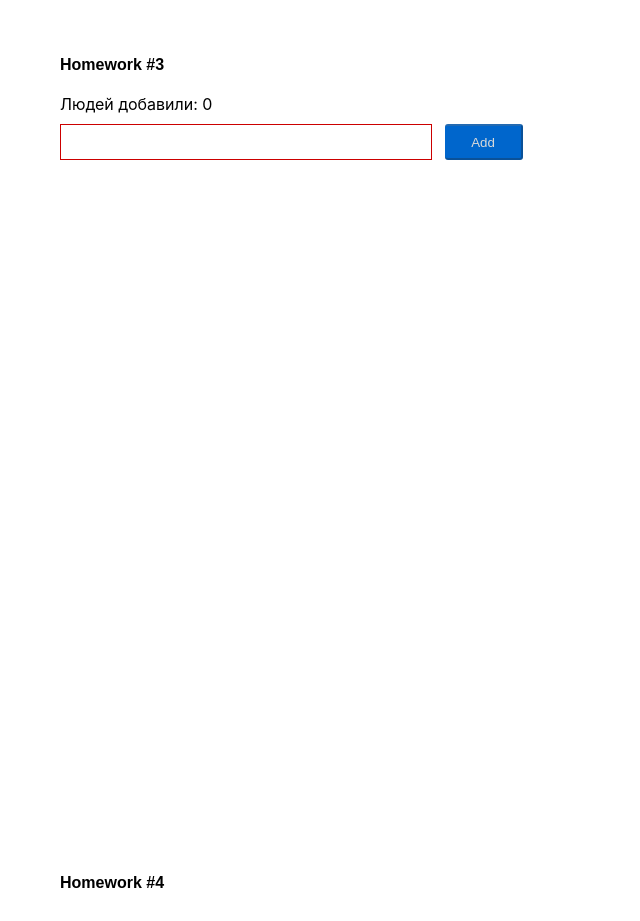
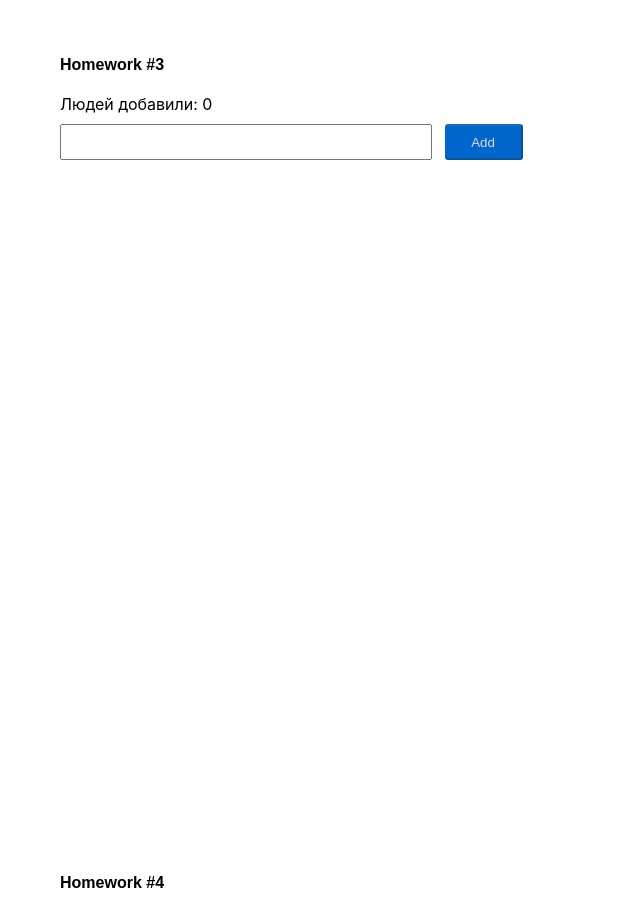
Before and after one commit to Kirill1387/homework, a React (Create React App) app: page / in a window 1280 px wide. Shown: the part 1580-2501 px from the top of the page, without its empty margins (0-640 px from the left). Built offline with nearby package versions, Linux system fonts and the light colour scheme.

Commit message:
Merge remote-tracking branch 'origin/main'

```diff
--- a/src/index.css
+++ b/src/index.css
@@ -49,7 +49,6 @@ img {
 }
 
 #hw3-input {
-
     position: relative;
     left: -20px;
     flex: 1;
--- a/src/s2-homeworks/hw03/Greeting.module.css
+++ b/src/s2-homeworks/hw03/Greeting.module.css
@@ -19,8 +19,8 @@
 .input:focus {
 }
 
-.errorInput {
-border: #cc0000 solid 1px;
+.errorInput{
+ border: #cc0000 solid 1px;
 }
 
 .button {
@@ -33,7 +33,7 @@ border: #cc0000 solid 1px;
 }
 
 .button:disabled {
-
+color: #6babed;
 }
 
 .text {
--- a/src/s2-homeworks/hw03/Greeting.tsx
+++ b/src/s2-homeworks/hw03/Greeting.tsx
@@ -25,7 +25,7 @@ const Greeting: React.FC<GreetingPropsType> = (
         lastUserName,
     } // деструктуризация пропсов
 ) => {
-    const inputClass = s.errorInput // need to fix with (?:)
+    const inputClass = error ? s.errorInput : s.input // need to fix with (?:)
 
     return (
         <div id={'hw3-form'} className={s.greetingForm}>
```
